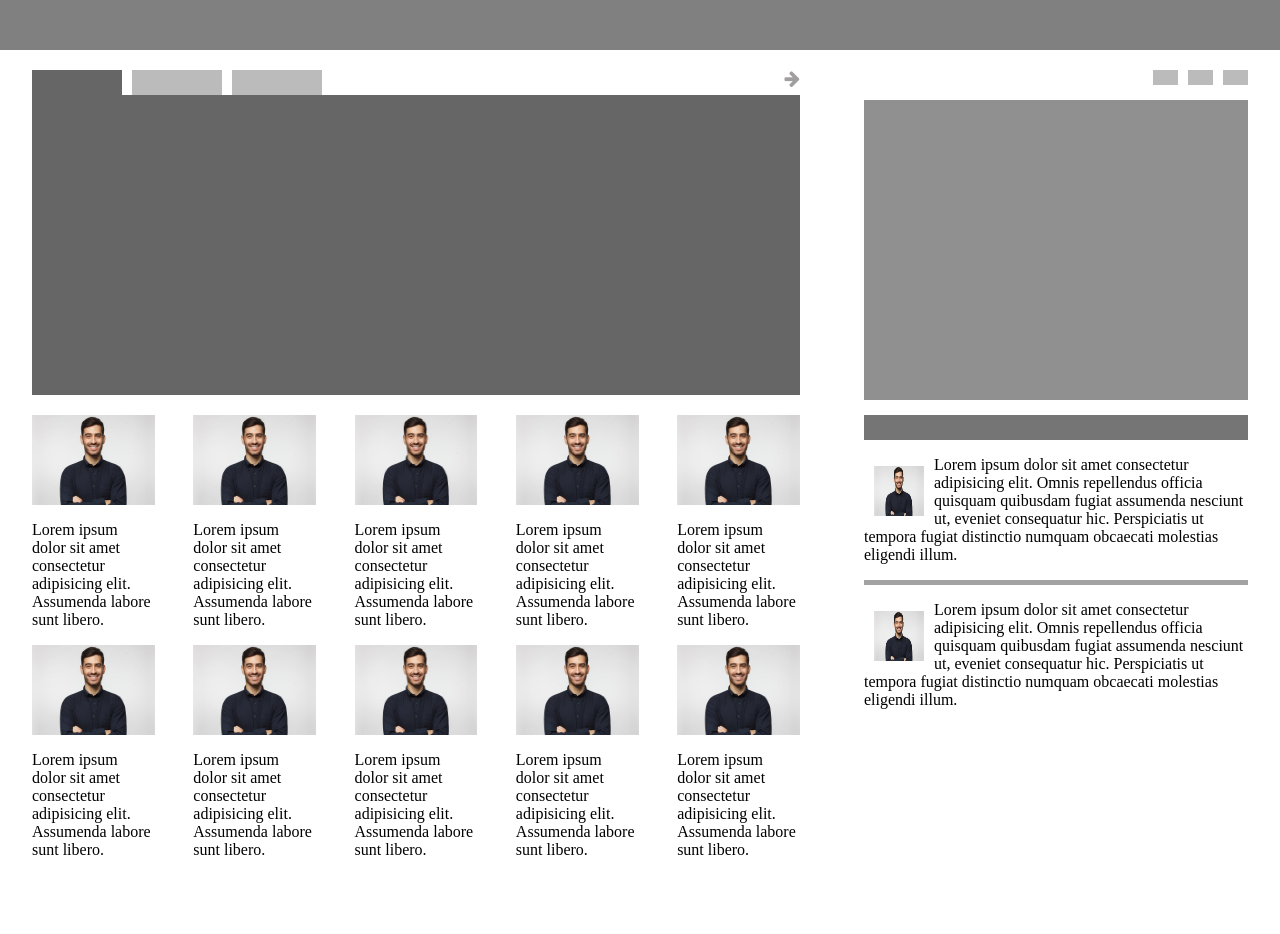
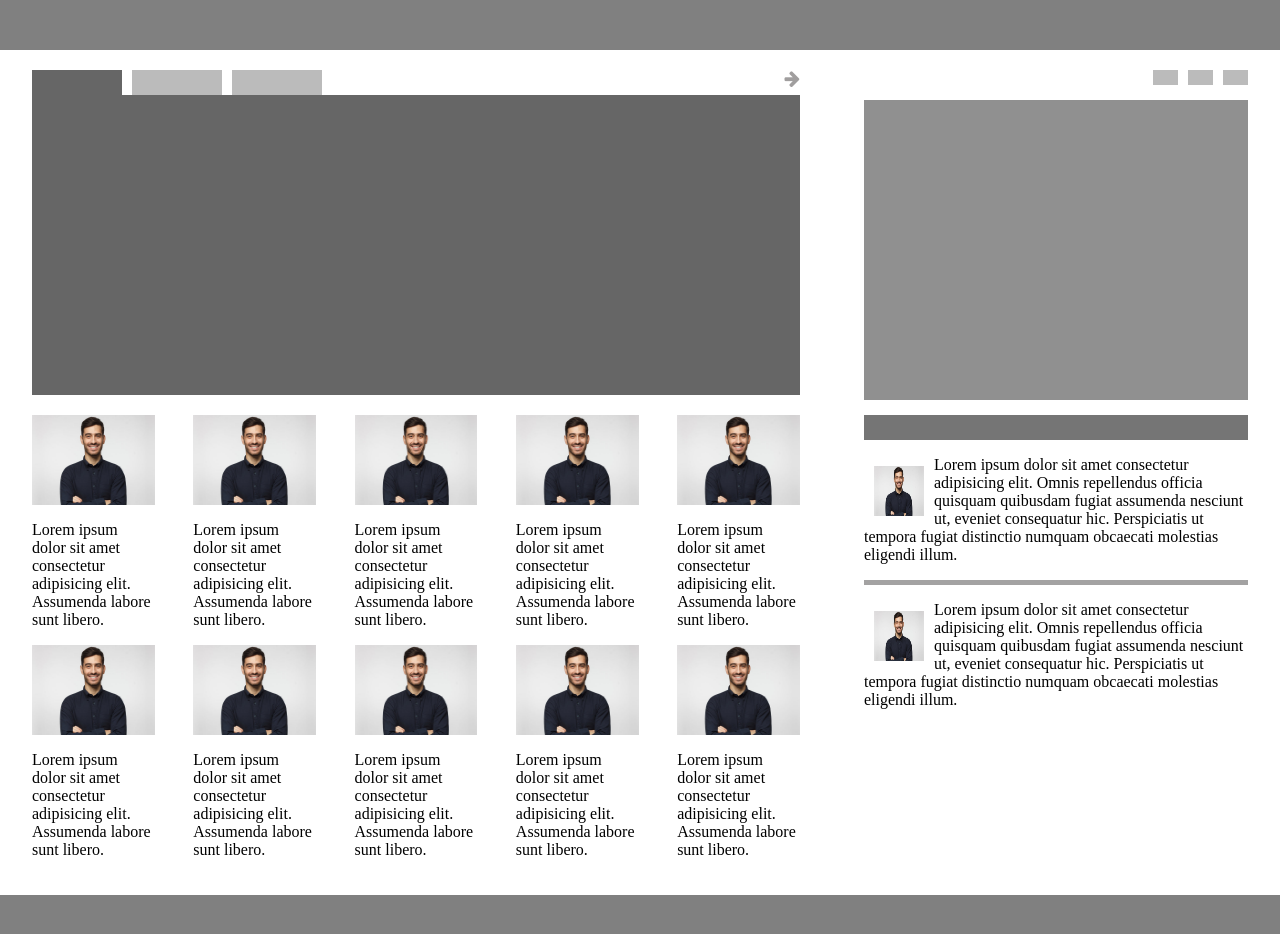
Before and after one commit to ansamjanajreh/CSS-Flexbox-layout, a plain HTML site: page index.html in a window 1280 px wide. Before the commit the page ends 895 px from the top, so only its background shows below. Drawn offline with Linux system fonts and the light colour scheme.

Commit message:
Update style.css

```diff
--- a/style.css
+++ b/style.css
@@ -125,3 +125,8 @@ div.main {
   float: left;
   margin: 10px;
 }
+
+footer {
+  background-color: gray;
+  height: 50px;
+}
```
